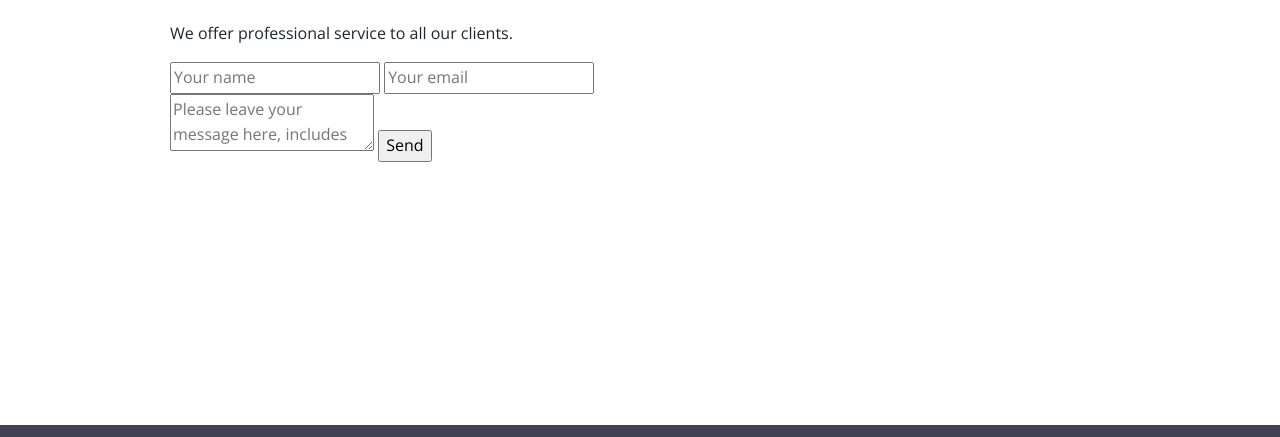
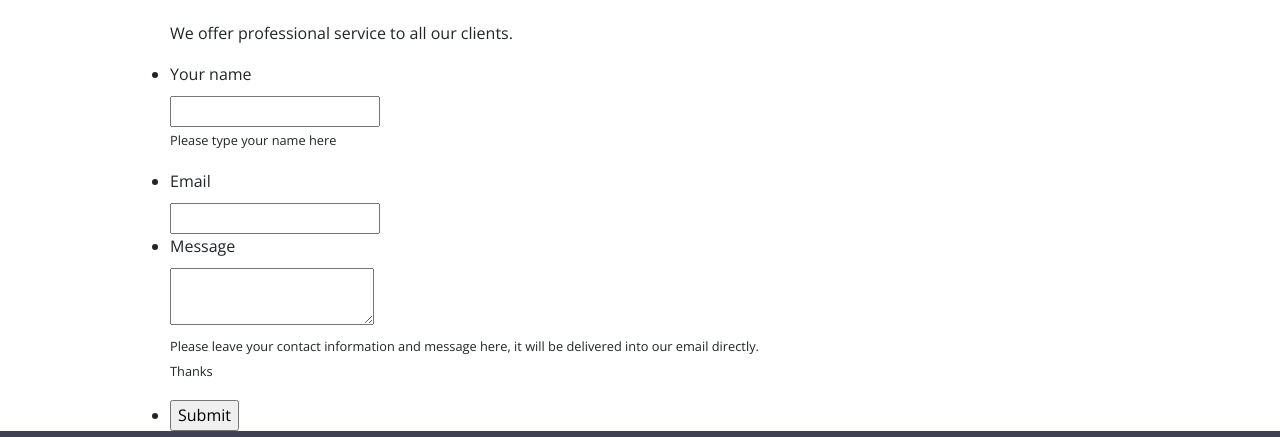
Before and after one commit to zklab-dev/zklab-dev.github.io, a plain HTML site: page contact/index.html in a window 1280 px wide. Shown: the part 265-702 px from the top of the page. Drawn offline with nearby package versions, Linux system fonts and the light colour scheme.

Commit message:
rebuilding site Wed May 22 14:22:28 CST 2019

```diff
--- a/contact/index.html
+++ b/contact/index.html
@@ -117,16 +117,37 @@
       <p>We offer professional service to all our clients.</p>
 
 
-      <form id="contactform" method="POST">
-        <input type="text" name="name" placeholder="Your name">
-        <input type="email" name="_replyto" placeholder="Your email">
-        <input type="hidden" name="_subject" value="Website contact" />
-        <textarea name="message" placeholder="Please leave your message here, includes your email, phone."></textarea>
-        <input type="text" name="_gotcha" style="display:none" />
-        <input type="submit" value="Send">
-    </form>
+
+    <form id="form_65771" class="appnitro"  method="post">
+
+  <ul >
+
+      <li id="li_1" >
+<label class="description" for="element_1">Your name </label>
+<div>
+  <input id="element_1" name="element_1" class="element text medium" type="text" maxlength="255" value=""/>
+</div><p class="guidelines" id="guide_1"><small>Please type your name here</small></p>
+</li>		<li id="li_2" >
+<label class="description" for="element_2">Email </label>
+<div>
+  <input id="element_2" name="element_2" class="element text medium" type="text" maxlength="255" value=""/>
+</div>
+</li>		<li id="li_3" >
+<label class="description" for="element_3">Message </label>
+<div>
+  <textarea id="element_3" name="element_3" class="element textarea medium" ></textarea>
+</div><p class="guidelines" id="guide_3"><small>Please leave your contact information and message here, it will be delivered into our email directly. Thanks</small></p>
+</li>
+
+      <li class="buttons">
+      <input type="hidden" name="form_id" value="65771" />
+
+    <input id="saveForm" class="button_text" type="submit" name="submit" value="Submit" />
+</li>
+  </ul>
+</form>
     <script>
-        var contactform =  document.getElementById('contactform');
+        var contactform =  document.getElementById('form_65771');
         contactform.setAttribute('action', '//formspree.io/' + 'contacts' + '@' + 'foundry' + '.' + 'codes');
     </script>
     </div>
```
